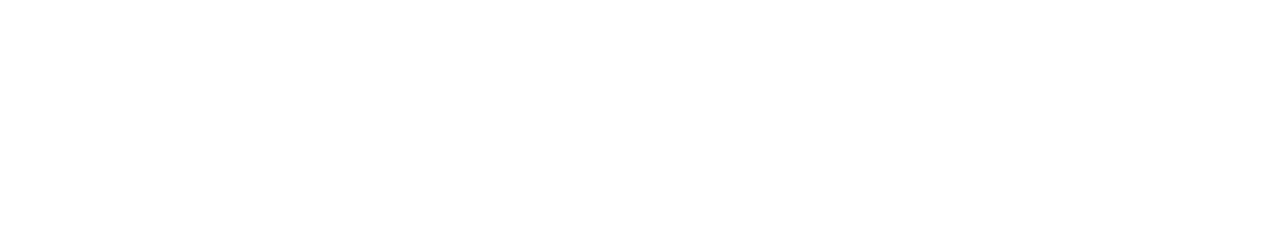
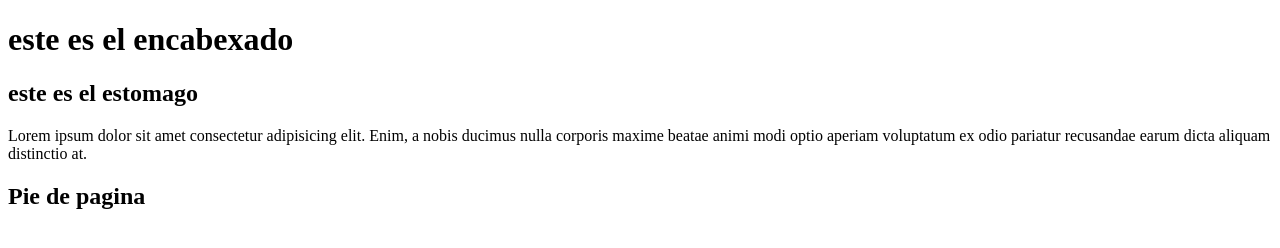
Before and after one commit to EdsonRosas/Turis, a plain HTML site: page index.html in a window 1280 px wide. Drawn offline with Linux system fonts and the light colour scheme.

Commit message:
se modifico la parte de index.html

```diff
--- a/index.html
+++ b/index.html
@@ -3,9 +3,19 @@
 <head>
     <meta charset="UTF-8">
     <meta name="viewport" content="width=device-width, initial-scale=1.0">
-    <title>Document</title>
+    <title>myPagi</title>
 </head>
 <body>
+    <header>
+        <h1>este es el encabexado</h1>
+    </header>
+    <section>
+        <h1>este es el estomago</h1>
+        <div class="50">Lorem ipsum dolor sit amet consectetur adipisicing elit. Enim, a nobis ducimus nulla corporis maxime beatae animi modi optio aperiam voluptatum ex odio pariatur recusandae earum dicta aliquam distinctio at.</div>
+    </section>
+        <h2>Pie de pagina</h2>
+    <footer>
 
+    </footer>
 </body>
 </html>
```
Also changed, not shown: js/validacion.js (added).
